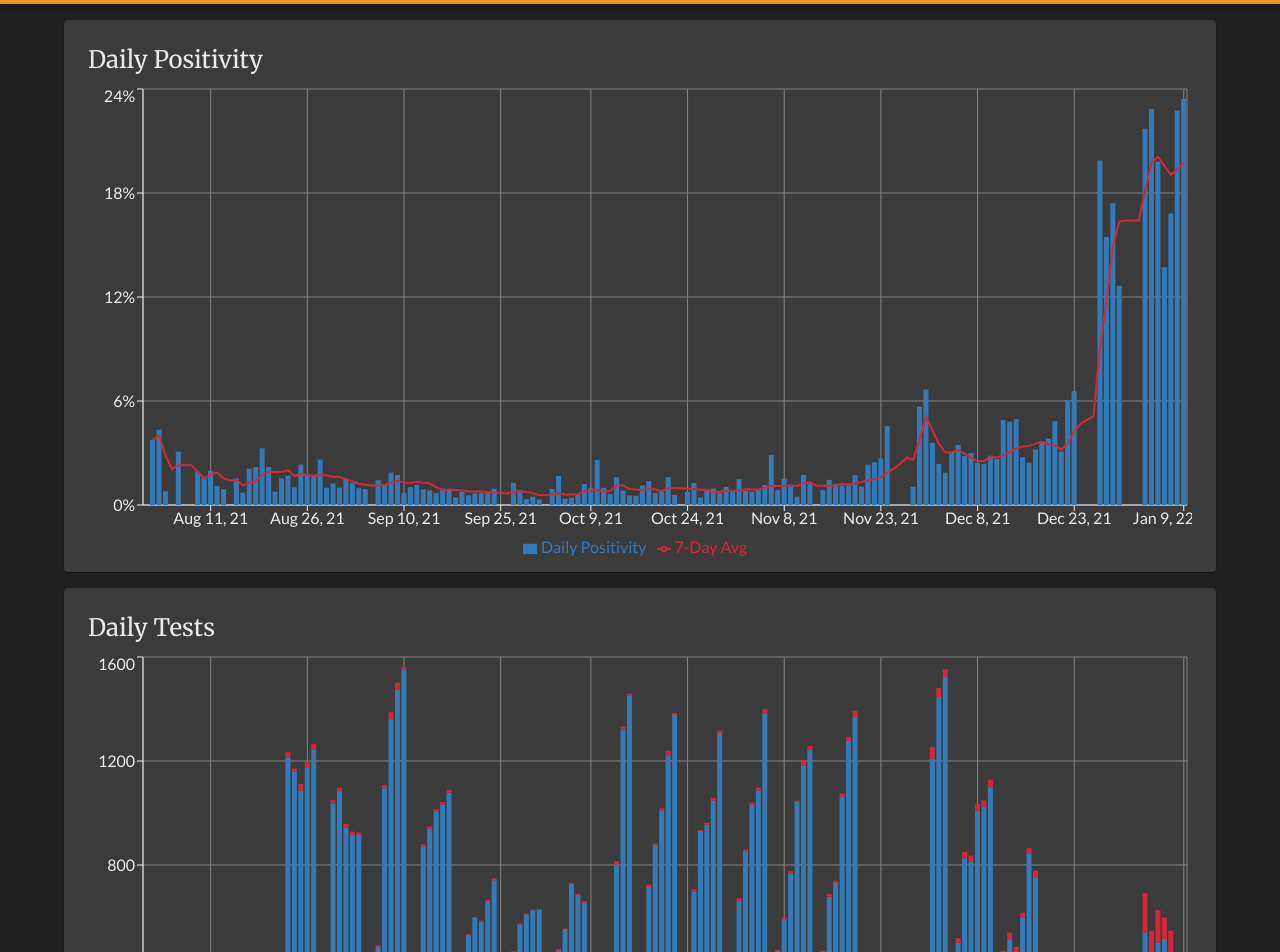
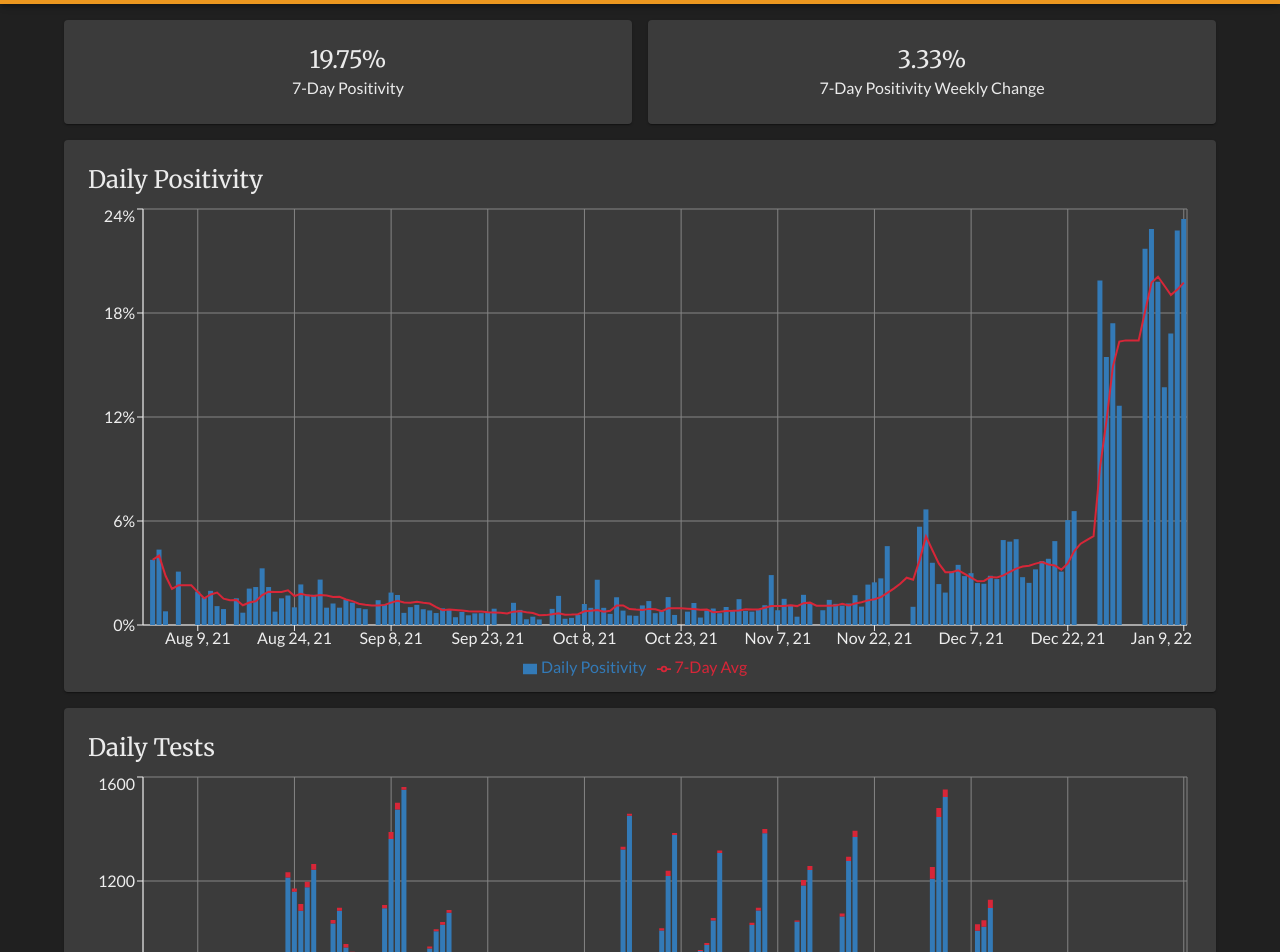
Before and after one commit to sam-bauer/purdue-covid-dashboard-unofficial, a React (Create React App) app: page / in a window 1280 px wide. Shown: the part 60-1012 px from the top of the page. Built offline with nearby package versions, Linux system fonts and the light colour scheme.

Commit message:
initial commit

```diff
--- a/package.json
+++ b/package.json
@@ -12,7 +12,7 @@
     "@emotion/styled": "11.6.0",
     "@mui/icons-material": "5.2.5",
     "@mui/lab": "5.0.0-alpha.63",
-    "@mui/material": "5.2.5",
+    "@mui/material": "5.2.8",
     "@mui/system": "5.2.6",
     "moment": "2.29.1",
     "react": "17.0.2",
--- a/src/HomePage.js
+++ b/src/HomePage.js
@@ -1,10 +1,11 @@
 import React, { useState } from "react";
 import Moment from "moment";
-import { Box, Container, Card, Typography } from "@mui/material/";
+import { Box, Grid, Card, Container, Typography } from "@mui/material/";
 import TopAppBar from "./components/TopAppBar";
 import DateRangeDialog from "./components/DateRangeDialog";
 import PositivityChart from "./components/PositivityChart";
 import TestsChart from "./components/TestsChart";
+import ChartContainer from "./components/ChartContainer";
 import Data from "./data.json";
 
 export default function HomePage() {
@@ -48,30 +49,43 @@ export default function HomePage() {
         minDate={Moment(data[0].date, "YYYY-MM-DD")}
         maxDate={Moment(data[data.length - 1].date, "YYYY-MM-DD")}
       />
-      <Container maxWidth="lg" sx={{ px: 2, pt: 2 }}>
-        <Card sx={{ p: 3, pb: 6 }}>
-          <Box
-            sx={{
-              height: "60vh"
-            }}
-          >
+      <Container maxWidth="lg" sx={{ pt: 2 }}>
+        <Grid container spacing={{ xs: 2 }} columns={{ xs: 4, sm: 8, md: 12 }}>
+          {/*spacing={{ xs: 2, md: 3}}*/}
+          <Grid item xs={12} sm={4} md={6}>
+            <Card sx={{ p: 3, textAlign: "center" }}>
+              <Typography variant="h5">
+                {data[data.length - 1].positivity_rolling_7.toFixed(2)}%
+              </Typography>
+              <Typography>7-Day Positivity</Typography>
+            </Card>
+          </Grid>
+          <Grid item xs={12} sm={4} md={6}>
+            <Card sx={{ p: 3, textAlign: "center" }}>
+              <Typography variant="h5">
+                {(
+                  data[data.length - 1].positivity_rolling_7 -
+                  data[data.length - 1 - 7].positivity_rolling_7
+                ).toFixed(2)}
+                %
+              </Typography>
+              <Typography>7-Day Positivity Weekly Change</Typography>
+            </Card>
+          </Grid>
+        </Grid>
+      </Container>
+      <ChartContainer>
         <Typography variant="h5" sx={{ mb: 1 }}>
           Daily Positivity
         </Typography>
         <PositivityChart data={selectedData} />
-          </Box>
-        </Card>
-      </Container>
-      <Container maxWidth="lg" sx={{ px: 2, pt: 2 }}>
-        <Card sx={{ p: 3, pb: 6 }}>
-          <Box sx={{ height: "60vh" }}>
+      </ChartContainer>
+      <ChartContainer>
         <Typography variant="h5" sx={{ mb: 1 }}>
           Daily Tests
         </Typography>
         <TestsChart data={selectedData} />
-          </Box>
-        </Card>
-      </Container>
+      </ChartContainer>
     </Box>
   );
 }
--- /dev/null
+++ b/src/components/ChartContainer.js
@@ -0,0 +1,18 @@
+import React from "react";
+import { Container, Card, Box, Typography } from "@mui/material";
+
+export default function ChartContainer(props) {
+  return (
+    <Container maxWidth="lg" sx={{ px: 2, pt: 2 }}>
+      <Card sx={{ p: 3, pb: 6 }}>
+        <Box
+          sx={{
+            height: "60vh"
+          }}
+        >
+          {props.children}
+        </Box>
+      </Card>
+    </Container>
+  );
+}
--- a/src/components/PositivityChart.js
+++ b/src/components/PositivityChart.js
@@ -50,7 +50,7 @@ const formatDate = (d) => {
 };
 
 const formatPercent = (d) => {
-  return d + "%";
+  return d.toFixed(2) + "%";
 };
 
 export default function PositivityChart(props) {
@@ -66,7 +66,7 @@ export default function PositivityChart(props) {
           stroke="#EEEEEE"
         />
         <YAxis
-          tickFormatter={formatPercent}
+          tickFormatter={(value) => value + "%"}
           width={50}
           domain={[
             0,
@@ -84,7 +84,6 @@ export default function PositivityChart(props) {
           dot={false}
           strokeWidth={2}
         />
-
         {/*<Line
           name="14-Day Avg"
           dataKey="positivity_rolling_14"
```
Also changed, not shown: 1 other file (tests, documents, lock files or other folders). Lines whose indentation alone changed are shown as unchanged.
